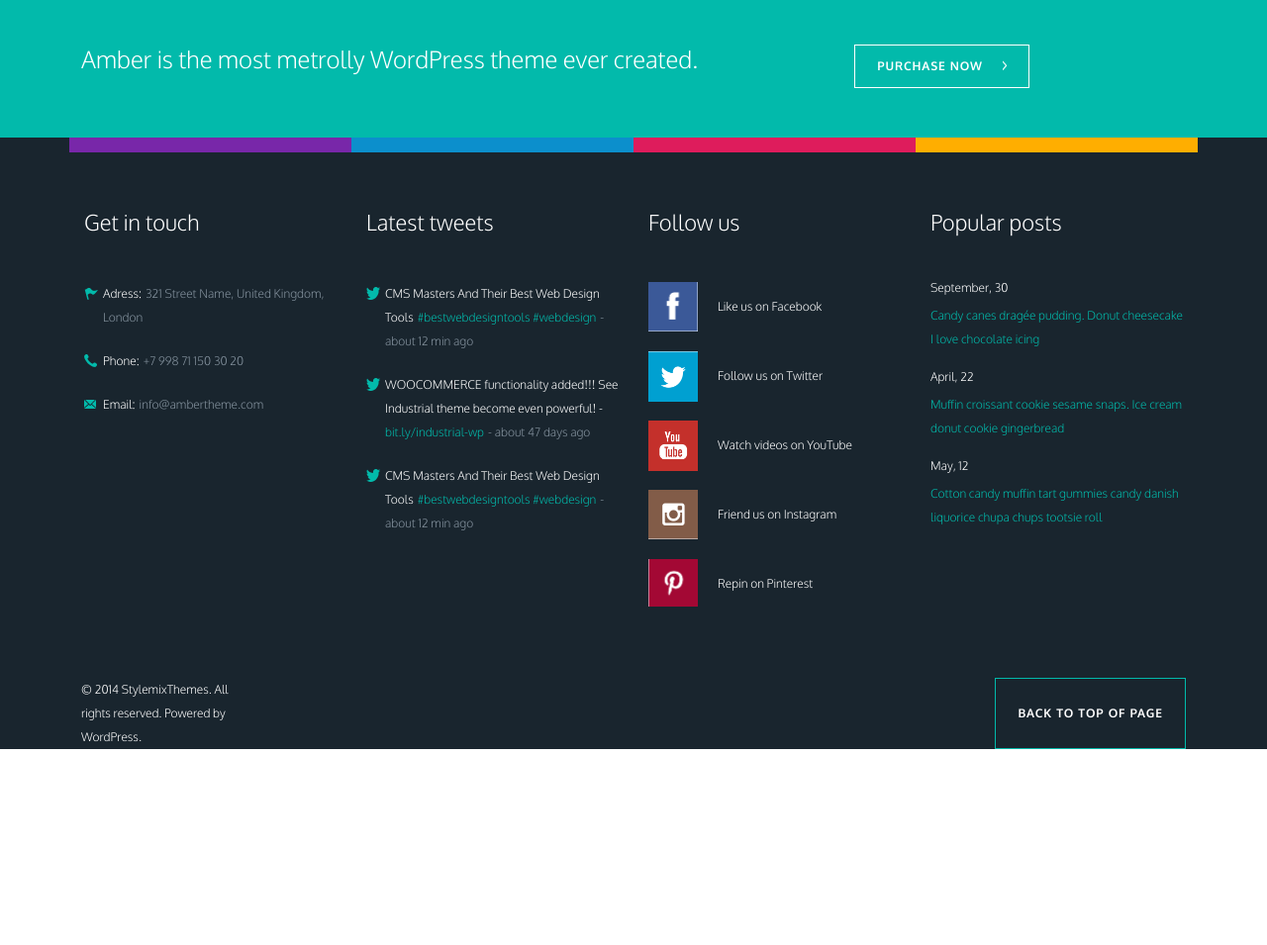
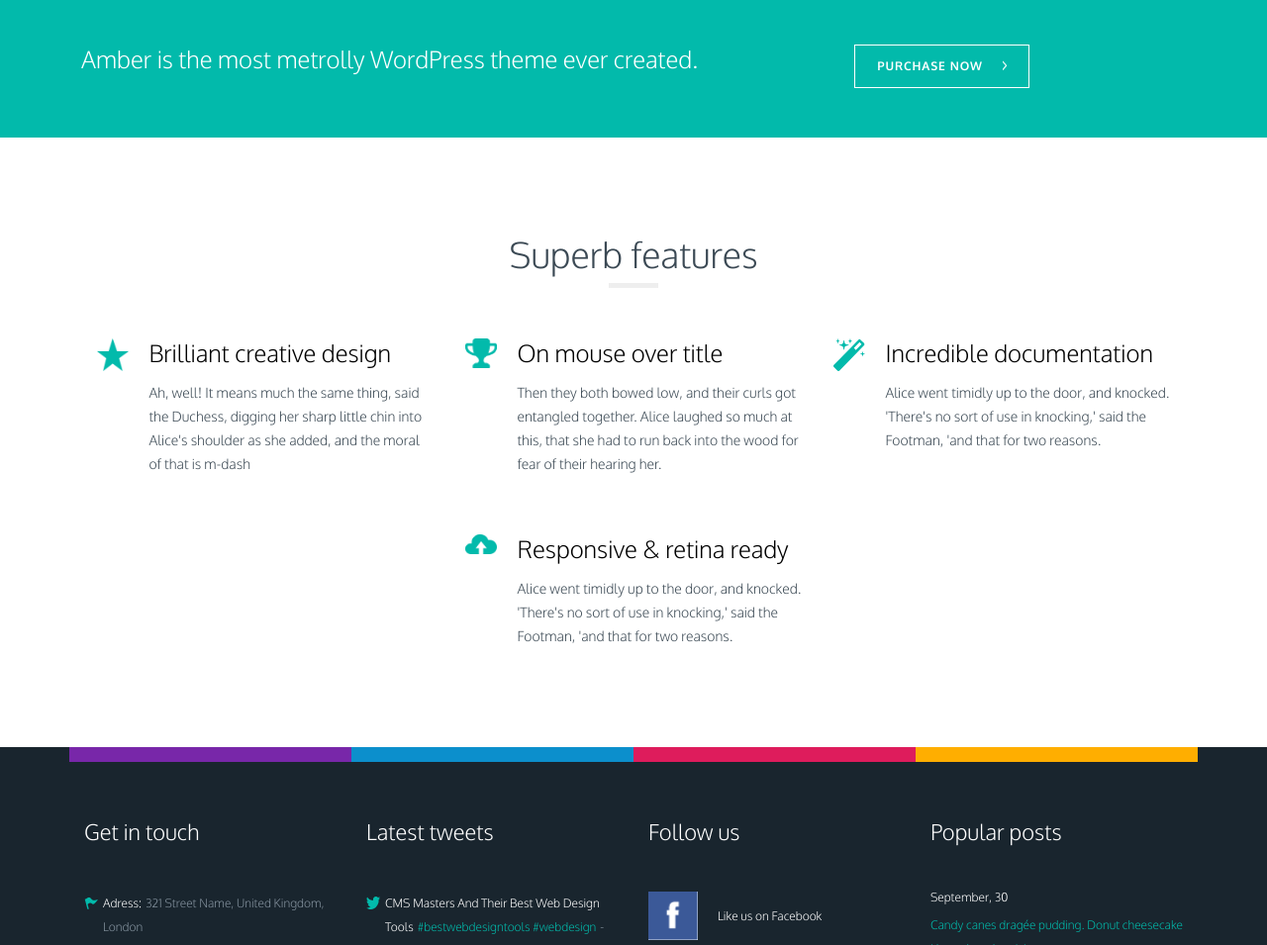
Before and after one commit to oTyshchenko/HW9, a plain HTML site: page index.html in a window 1280 px wide. Shown: the part 2000-2955 px from the top of the page at 99% size. Before the commit the page ends 2757 px from the top, so only its background shows below. Drawn offline with nearby package versions, Linux system fonts and the light colour scheme; grey boxes are pictures that could not be loaded.

Commit message:
add super section

```diff
--- a/index.html
+++ b/index.html
@@ -223,6 +223,49 @@
             </div>
         </div>
     </section>
+    <section class="superb-section section">
+        <div class="container">
+            <h3 class="section-title">Superb features</h3>
+            <ul class="superb-section-list">
+                <li class="superb-section-item">
+                    <div class="superb-section-img-box">
+                        <img class="superb-section-img" src="img/star.png" alt="star" />
+                    </div>
+                    <div class="superb-section-description">
+                        <h4 class="second-section-title second-section-title-black superb-section-second-title">Brilliant creative design</h4>
+                        <p class="second-section-description">Ah, well! It means much the same thing, said the Duchess, digging her  sharp little chin into Alice's shoulder as she added, and the moral  of that is m-dash</p>
+                    </div>
+                </li>
+                <li class="superb-section-item">
+                    <div class="superb-section-img-box">
+                        <img class="superb-section-img" src="img/trofy.png" alt="trofy" />
+                    </div>
+                    <div class="superb-section-description">
+                        <h4 class="second-section-title second-section-title-black superb-section-second-title">On mouse over title</h4>
+                        <p class="second-section-description">Then they both bowed low, and their curls got entangled together. Alice laughed so much at this, that she had to run back into the wood for fear of their hearing her.</p>
+                    </div>
+                </li>
+                <li class="superb-section-item">
+                    <div class="superb-section-img-box">
+                        <img class="superb-section-img" src="img/magic.png" alt="magic" />
+                    </div>
+                    <div class="superb-section-description">
+                        <h4 class="second-section-title second-section-title-black superb-section-second-title">Incredible documentation</h4>
+                        <p class="second-section-description">Alice went timidly up to the door, and knocked. 'There's no sort of use in knocking,' said the Footman, 'and that for two reasons.</p>
+                    </div>
+                </li>
+                <li class="superb-section-item">
+                    <div class="superb-section-img-box">
+                        <img class="superb-section-img" src="img/cloud.png" alt="cloud" />
+                    </div>
+                    <div class="superb-section-description">
+                        <h4 class="second-section-title second-section-title-black superb-section-second-title">Responsive & retina ready</h4>
+                        <p class="second-section-description">Alice went timidly up to the door, and knocked. 'There's no sort of use in knocking,' said the Footman, 'and that for two reasons.</p>
+                    </div>
+                </li>
+            </ul>
+        </div>
+    </section>
     <footer class="main-footer">
         <div class="container">
             <div class="footer-top">
--- /dev/null
+++ b/style/scss/_superb.scss
@@ -0,0 +1,87 @@
+.superb-section {
+    .container {
+        .superb-section-list {
+            display: flex;
+            justify-content: space-between;
+            flex-wrap: wrap;
+
+            .superb-section-item {
+                margin: 0 auto 30px;
+                display: flex;
+                justify-content: center;
+
+
+                .superb-section-img-box {
+                    margin-right: 20px;
+                    width: 40px;
+
+                    .superb-section-img {
+                        width: 100%;
+                    }
+                }
+
+                .superb-section-description {
+                    width: 290px;
+
+                    .superb-section-second-title {
+                        padding: 0 0 13px;
+                    }
+                }
+
+                &:last-child {
+                    margin: 0 auto;
+                }
+            }
+        }
+    }
+}
+
+@media (min-width: $md) {
+    .superb-section {
+        .container {
+            .superb-section-list {
+                .superb-section-item {
+                    width: 340px;
+
+                    .superb-section-description {
+                        width: 260px;
+                    }
+
+                    &:nth-last-child(2) {
+                        margin: 0 auto;
+                    }
+                }
+            }
+        }
+    }
+}
+
+
+@media (min-width: $lg) {
+
+    .superb-section {
+        .container {
+            .superb-section-list {
+                .superb-section-item {
+                    margin: 0 auto 59px;
+
+                    .superb-section-description {
+                        width: 355px;
+                    }
+
+                    &:last-child {
+                        margin: 0 auto;
+                    }
+
+                    &:nth-last-child(2) {
+                        margin: 0 auto;
+                    }
+
+                    &:nth-last-child(3) {
+                        margin: 0 auto;
+                    }
+                }
+            }
+        }
+    }
+}
--- a/style/scss/base/_common.scss
+++ b/style/scss/base/_common.scss
@@ -5,8 +5,6 @@
     color: $fourthColor;
     background: transparent;
 }
-
-
 
 .section {
     padding: 50px 0;
@@ -41,6 +39,10 @@
     &-white {
         color: $thirdColor;
     }
+
+    &-black {
+        color: $fifthColor;
+    }
 }
 
 .section-description {
@@ -56,6 +58,11 @@
     }
 }
 
+.second-section-description {
+    font: 300 14px/1.71 $primaryFonts;
+    color: $firstColor;
+}
+
 
 @media (min-width: $lg) {
     .section {
@@ -65,6 +72,7 @@
     .section-title {
         margin-bottom: 51px;
     }
+
     .section-description {
         margin-bottom: 45px;
     }
--- a/style/scss/main.scss
+++ b/style/scss/main.scss
@@ -9,5 +9,6 @@
 @import "month.scss";
 @import "latest-work.scss";
 @import "wordpress.scss";
+@import "superb.scss";
 @import "components.scss";
 @import "footer.scss";
```
Also changed, not shown: img/cloud.png (added), img/magic.png (added), img/star.png (added), img/trofy.png (added), style/css/style.css, 1 other file.
